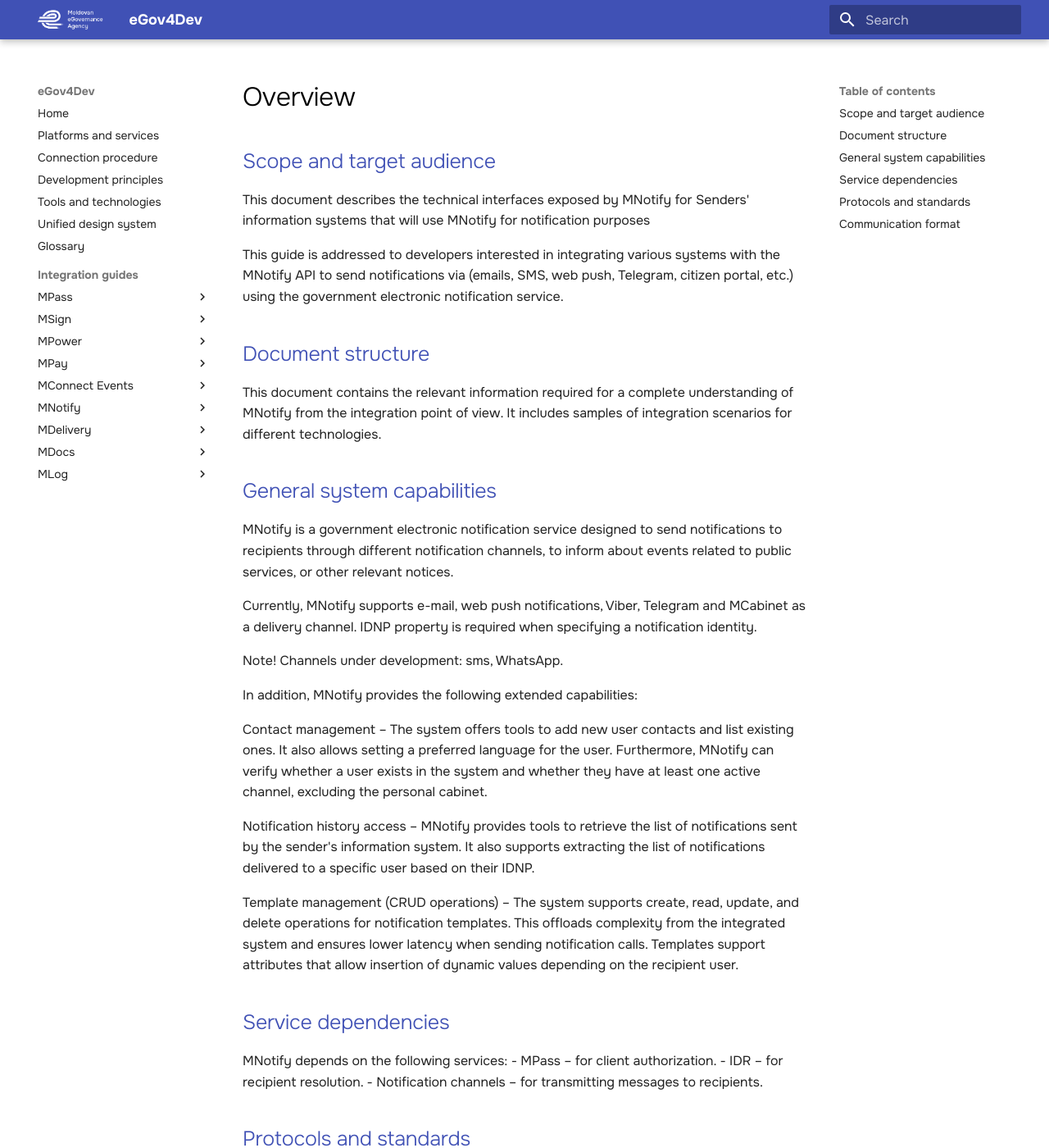
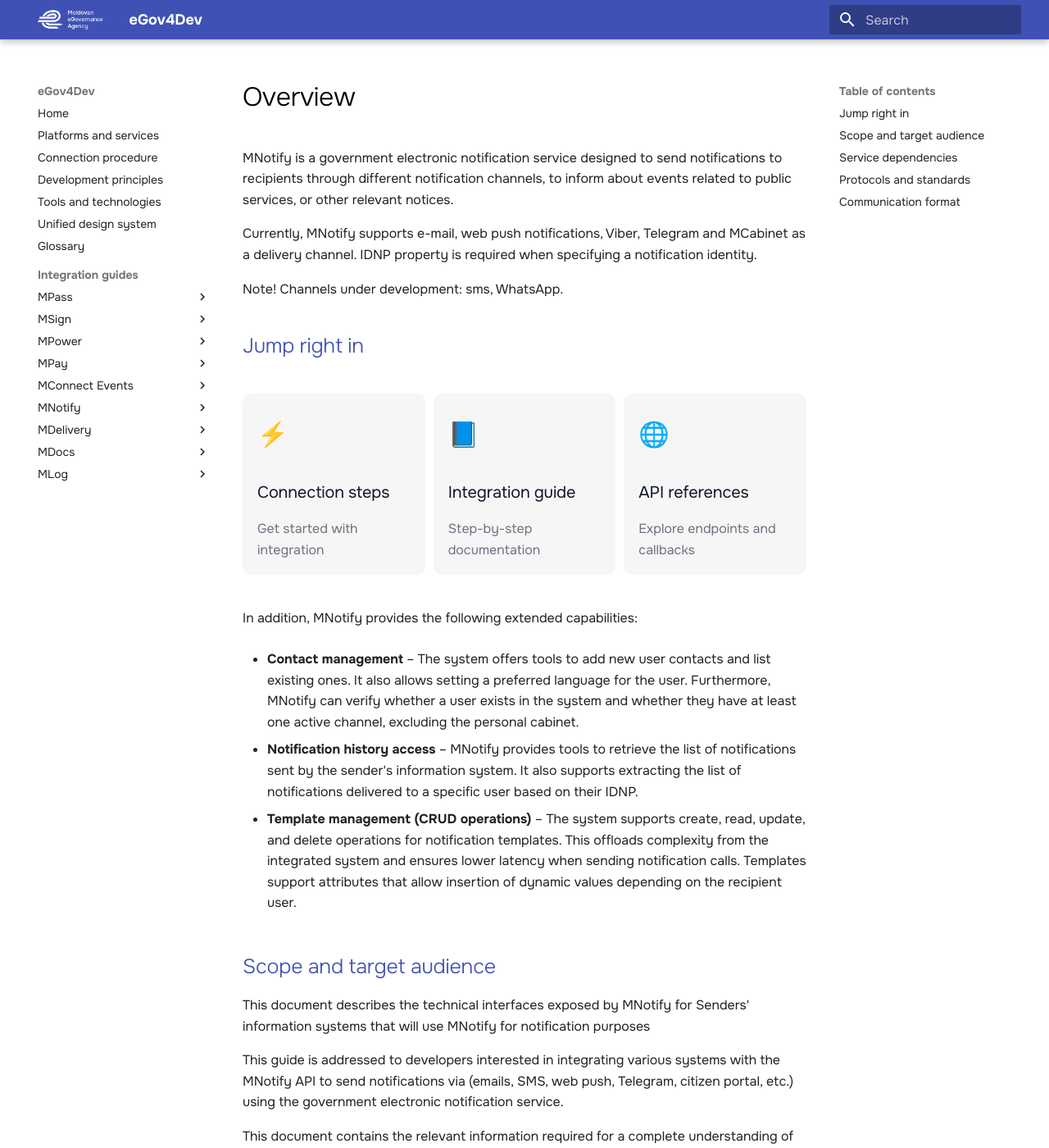
Before and after one commit to egov-moldova/egov4dev, an MkDocs documentation site: the page built from docs/guides/mnotify/index.md, in a window 1280 px wide and 1400 px high. Shown: the whole window at 82% size. Built offline with MkDocs 1.6.1 and Material for MkDocs 9.7.7, drawn with Linux system fonts in a browser that asks for light colours.

Commit message:
Revise MNotify documentation structure and content
Reorganized content for clarity, added quick links and expanded on system capabilities.

```diff
--- a/docs/guides/mnotify/index.md
+++ b/docs/guides/mnotify/index.md
@@ -1,28 +1,46 @@
+MNotify is a government electronic notification service designed to send notifications to recipients through different notification channels, to inform about events related to public services, or other relevant notices.
+
+Currently, MNotify supports e-mail, web push notifications, Viber, Telegram and MCabinet as a delivery channel. IDNP property is required when specifying a notification identity.
+
+Note! Channels under development: sms, WhatsApp.
+
+## Jump right in
+
+<div class="quick-links-wrapper">
+  <div class="quick-links-container">
+    <a href="process/" class="quick-link-card">
+      <div class="quick-link-icon">⚡</div>
+      <h3 class="quick-link-title">Connection steps</h3>
+      <p class="quick-link-description">Get started with integration</p>
+    </a>
+    <a href="integration-development/" class="quick-link-card">
+      <div class="quick-link-icon">📘</div>
+      <h3 class="quick-link-title">Integration guide</h3>
+      <p class="quick-link-description">Step-by-step documentation</p>
+    </a>
+    <a href="api-references/" class="quick-link-card">
+      <div class="quick-link-icon">🌐</div>
+      <h3 class="quick-link-title">API references</h3>
+      <p class="quick-link-description">Explore endpoints and callbacks</p>
+    </a>
+  </div>
+</div>
+
+In addition, MNotify provides the following extended capabilities:
+
+* **Contact management** – The system offers tools to add new user contacts and list existing ones. It also allows setting a preferred language for the user. Furthermore, MNotify can verify whether a user exists in the system and whether they have at least one active channel, excluding the personal cabinet.
+
+* **Notification history access** – MNotify provides tools to retrieve the list of notifications sent by the sender's information system. It also supports extracting the list of notifications delivered to a specific user based on their IDNP.
+
+* **Template management (CRUD operations)** – The system supports create, read, update, and delete operations for notification templates. This offloads complexity from the integrated system and ensures lower latency when sending notification calls. Templates support attributes that allow insertion of dynamic values depending on the recipient user.
+
 ## Scope and target audience
 
 This document describes the technical interfaces exposed by MNotify for Senders' information systems that will use MNotify for notification purposes
 
 This guide is addressed to developers interested in integrating various systems with the MNotify API to send notifications via (emails, SMS, web push, Telegram, citizen portal, etc.) using the government electronic notification service.
 
-## Document structure
-
 This document contains the relevant information required for a complete understanding of MNotify from the integration point of view. It includes samples of integration scenarios for different technologies.
-
-## General system capabilities
-
-MNotify is a government electronic notification service designed to send notifications to recipients through different notification channels, to inform about events related to public services, or other relevant notices.
-
-Currently, MNotify supports e-mail, web push notifications, Viber, Telegram and MCabinet as a delivery channel. IDNP property is required when specifying a notification identity.
-
-Note! Channels under development: sms, WhatsApp.
-
-In addition, MNotify provides the following extended capabilities:
-
-Contact management – The system offers tools to add new user contacts and list existing ones. It also allows setting a preferred language for the user. Furthermore, MNotify can verify whether a user exists in the system and whether they have at least one active channel, excluding the personal cabinet.
-
-Notification history access – MNotify provides tools to retrieve the list of notifications sent by the sender's information system. It also supports extracting the list of notifications delivered to a specific user based on their IDNP.
-
-Template management (CRUD operations) – The system supports create, read, update, and delete operations for notification templates. This offloads complexity from the integrated system and ensures lower latency when sending notification calls. Templates support attributes that allow insertion of dynamic values depending on the recipient user.
 
 ## Service dependencies
 
```
